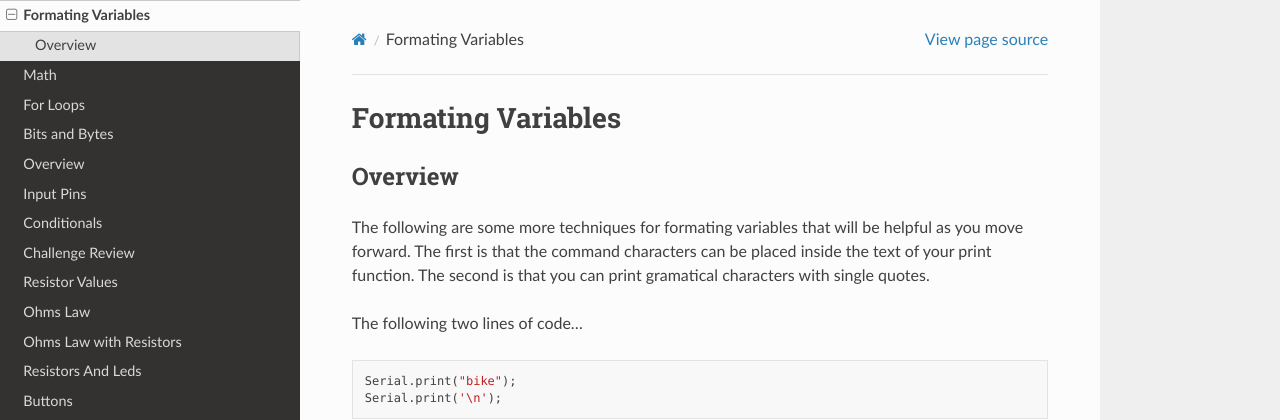
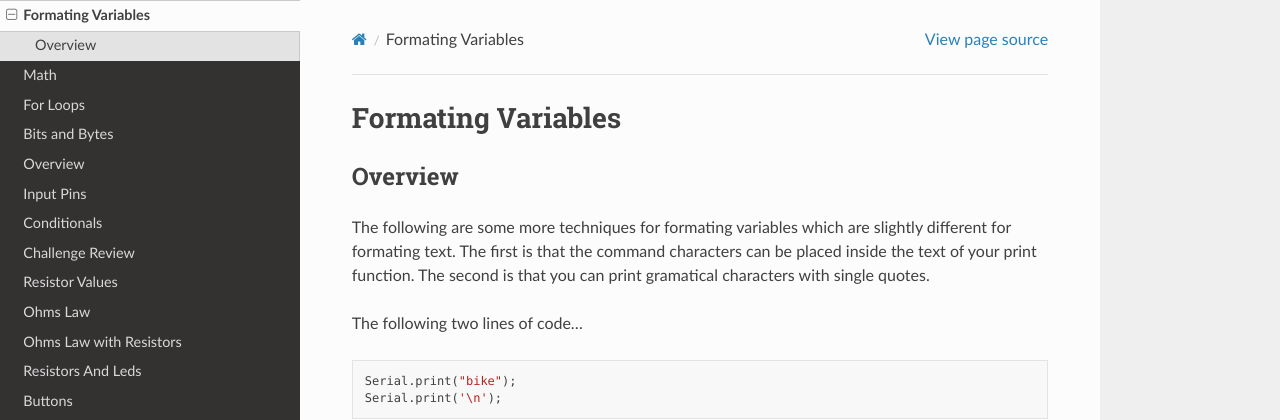
Before and after one commit to maxtkc/mvths-wiki, a Sphinx documentation site: the page built from docs/015aa-formating.rst, in a window 1280 px wide and 1034 px high. Shown: the top 420 px of the window. Built offline with Sphinx 7.4.7 and the Read the Docs theme 2.0.0, drawn with Linux system fonts in a browser that asks for light colours; pages that are not in the unit, such as notebooks, are missing from menus.

Commit message:
Update 015aa-formating.rst

```diff
--- a/docs/015aa-formating.rst
+++ b/docs/015aa-formating.rst
@@ -4,7 +4,7 @@ Formating Variables
 Overview
 --------
 
-The following are some more techniques for formating variables that will be helpful as you move forward. The first is that the command characters can be placed inside the text of your print function. The second is that you can print gramatical characters with single quotes.
+The following are some more techniques for formating variables which are slightly different for formating text. The first is that the command characters can be placed inside the text of your print function. The second is that you can print gramatical characters with single quotes.
 
 The following two lines of code...
 
```
